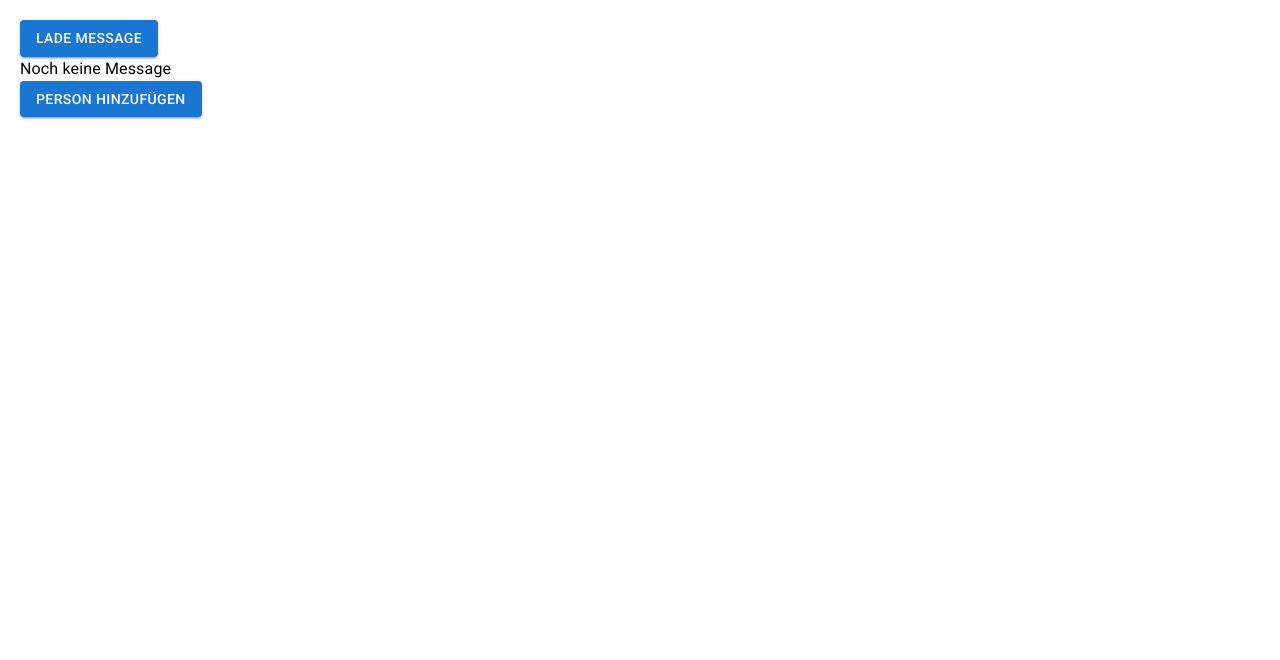
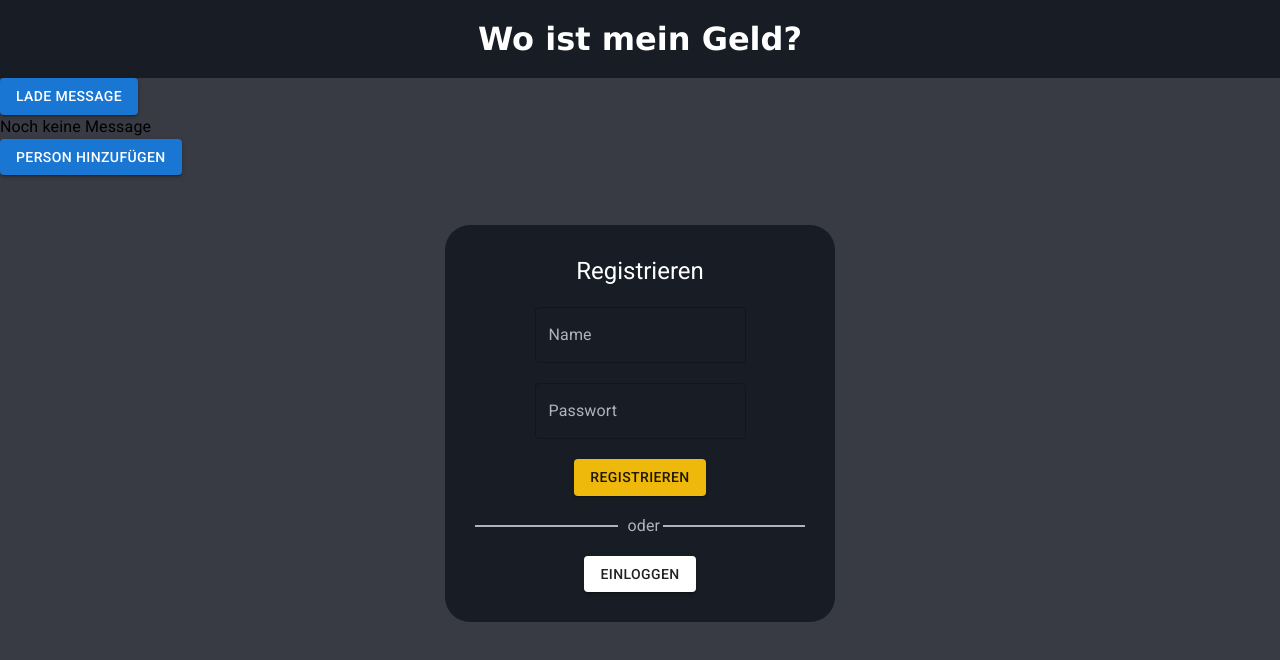
Before and after one commit to cyberlytics/WoIstMeinGeld, a React (Vite) app in the folder frontend/: page / in a window 1280 px wide. Shown: the top 660 px of the page. Built offline with nearby package versions, Linux system fonts and the light colour scheme.

Commit message:
add signUpPage layput like mockup

```diff
--- a/frontend/src/App.tsx
+++ b/frontend/src/App.tsx
@@ -1,6 +1,8 @@
 import { Button, Typography } from "@mui/material";
 import { useState } from "react";
+import AppBar from "./AppBar";
 import postFetch from "./postFetchWrapper";
+import { SignUpDialog } from "./SignUp";
 
 interface IMessage {
     message: string;
@@ -32,6 +34,7 @@ export function App() {
 
     return (
         <div>
+            <AppBar />
             <Button variant="contained" onClick={handleClick}>
                 Lade Message
             </Button>
@@ -39,6 +42,7 @@ export function App() {
             <Button variant="contained" onClick={handleAddPerson}>
                 Person hinzufügen
             </Button>
+            <SignUpDialog show={false}></SignUpDialog>
         </div>
     );
 }
--- /dev/null
+++ b/frontend/src/AppBar.tsx
@@ -0,0 +1,12 @@
+import { PureComponent, ReactNode } from "react";
+
+class AppBar extends PureComponent {
+    render(): ReactNode {
+        return (
+            <div className="appBarContainer">
+                <h1 className="appBarTitle">Wo ist mein Geld?</h1>
+            </div>
+        );
+    }
+}
+export default AppBar;
--- /dev/null
+++ b/frontend/src/SignUp.tsx
@@ -0,0 +1,87 @@
+import { Button, TextField, Typography } from "@mui/material";
+import { createTheme, ThemeProvider } from "@mui/material/styles";
+import { useState } from "react";
+
+const registerButtonTheme = createTheme({
+    palette: {
+        primary: {
+            main: "#EFB90B",
+        },
+    },
+});
+
+const logInButtonTheme = createTheme({
+    palette: {
+        primary: {
+            main: "#FFFFFF",
+        },
+    },
+});
+
+const textFieldTheme = createTheme({
+    palette: {
+        primary: {
+            main: "#AEB4BC",
+        },
+    },
+});
+
+interface ISignUpDialog {
+    show: boolean;
+}
+
+export function SignUpDialog(props: ISignUpDialog) {
+    const { show } = props;
+    const [open, openDialog] = useState(true);
+
+    return (
+        <div>
+            {open && (
+                <div className="signUpContainer">
+                    <div className="signUpContainerInner">
+                        <Typography variant="h5" className="signUpItems" id="heading">
+                            Registrieren
+                        </Typography>
+                        <ThemeProvider theme={textFieldTheme}>
+                            <TextField
+                                variant="outlined"
+                                label="Name"
+                                className="signUpItems"
+                                sx={{ input: { color: "#AEB4BC" } }}
+                                InputLabelProps={{
+                                    style: { color: "#AEB4BC" },
+                                }}
+                            />
+                            <TextField
+                                label="Passwort"
+                                type="password"
+                                className="signUpItems"
+                                sx={{ input: { color: "#AEB4BC" } }}
+                                InputLabelProps={{
+                                    style: { color: "#AEB4BC" },
+                                }}
+                            />
+                        </ThemeProvider>
+                        <ThemeProvider theme={registerButtonTheme}>
+                            <Button variant="contained" className="signUpItems">
+                                Registrieren
+                            </Button>
+                        </ThemeProvider>
+                        <div className="block">
+                            <hr />
+                            <Typography className="signUpItems" id="text">
+                                oder
+                            </Typography>
+                            <hr />
+                        </div>
+                        <ThemeProvider theme={logInButtonTheme}>
+                            <Button variant="contained" className="signUpItems" onClick={() => openDialog(show)}>
+                                Einloggen
+                            </Button>
+                        </ThemeProvider>
+                    </div>
+                </div>
+            )}
+        </div>
+    );
+}
--- a/frontend/src/index.scss
+++ /dev/null
@@ -1,3 +0,0 @@
-body {
-    margin: 20px;
-}
--- a/frontend/src/index.tsx
+++ b/frontend/src/index.tsx
@@ -1,4 +1,4 @@
-import "./index.scss";
+import "./style/index.scss";
 import { createRoot } from "react-dom/client";
 import { App } from "./App";
 
--- /dev/null
+++ b/frontend/src/style/AppBar.scss
@@ -0,0 +1,9 @@
+.appBarContainer {
+    background-color: #181d25;
+    padding: 20px;
+}
+.appBarTitle {
+    color: #ffffff;
+    margin: 0;
+    text-align: center;
+}
--- /dev/null
+++ b/frontend/src/style/SignUp.scss
@@ -0,0 +1,38 @@
+.signUpContainer {
+    margin-top: 50px;
+    display: flex;
+    justify-content: center;
+    align-items: center;
+}
+
+.signUpContainerInner {
+    width: 350px;
+    padding: 20px;
+    text-align: center;
+    border-radius: 25px;
+
+    background-color: #181d25;
+    .signUpItems {
+        margin: 10px;
+    }
+    .block {
+        height: 40px;
+        width: 350px;
+        display: grid;
+        grid-template-columns: 1fr 25px 1fr;
+        grid-template-rows: 1fr;
+    }
+    hr {
+        margin: auto 10px;
+        border: 1.5px solid #aeb4bc;
+    }
+
+    #text {
+        margin: auto 0;
+        color: #aeb4bc;
+    }
+
+    #heading {
+        color: #ffffff;
+    }
+}
--- /dev/null
+++ b/frontend/src/style/index.scss
@@ -0,0 +1,7 @@
+@import "./SignUp.scss";
+@import "./AppBar.scss";
+body {
+    font-family: Verdana, Arial, sans-serif;
+    margin: 0px;
+    background-color: #383a44;
+}
```
